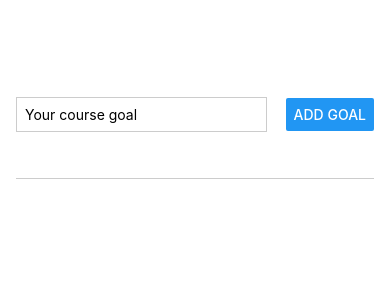
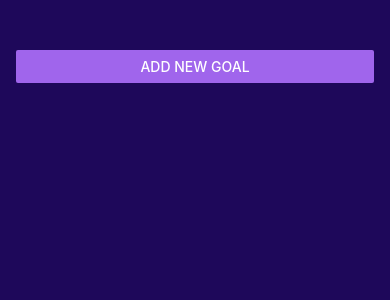
Before and after one commit to deevarzariu/React-Native-Typescript, a React Native app: screen / in a window 390 px wide. Shown: the top 300 px of the page. Built offline with nearby package versions, Linux system fonts and the light colour scheme.

Commit message:
Layout and appearance improvements

```diff
--- a/App.tsx
+++ b/App.tsx
@@ -1,17 +1,26 @@
 import { useState } from "react";
-import { StyleSheet, View, FlatList } from "react-native";
+import { StyleSheet, View, Button, FlatList } from "react-native";
+import { StatusBar } from "expo-status-bar";
+
 import GoalInput from "./components/GoalInput";
 import GoalItem from "./components/GoalItem";
+
 import Goal from "./interfaces/Goal";
 
 export default function App() {
   const [courseGoals, setCourseGoals] = useState<Goal[]>([]);
+  const [modalIsVisible, setModalIsVisible] = useState(false);
+
+  function toggleModalVisibility() {
+    setModalIsVisible((currentModalIsVisible) => !currentModalIsVisible);
+  }
 
   function addGoalHandler(enteredGoal: string) {
     setCourseGoals((currentGoals) => [
       ...currentGoals,
       { text: enteredGoal, id: Math.random().toString() },
     ]);
+    toggleModalVisibility();
   }
 
   function deleteGoalHandler(id: string) {
@@ -21,8 +30,19 @@
   }
 
   return (
+    <>
+      <StatusBar style="light" />
       <View style={styles.appContainer}>
-      <GoalInput onAddGoal={addGoalHandler} />
+        <Button
+          title="Add New Goal"
+          color="#a065ec"
+          onPress={toggleModalVisibility}
+        />
+        <GoalInput
+          visible={modalIsVisible}
+          onAddGoal={addGoalHandler}
+          onCancel={toggleModalVisibility}
+        />
         <View style={styles.goalsContainer}>
           <FlatList
             data={courseGoals}
@@ -34,6 +54,7 @@
           />
         </View>
       </View>
+    </>
   );
 }
 
@@ -42,6 +63,7 @@
     flex: 1,
     paddingTop: 50,
     paddingHorizontal: 16,
+    backgroundColor: "#1e085a",
   },
   goalsContainer: {
     flex: 5,
--- a/components/GoalInput.tsx
+++ b/components/GoalInput.tsx
@@ -1,11 +1,20 @@
 import { useState } from "react";
-import { Button, StyleSheet, TextInput, View } from "react-native";
+import {
+  Button,
+  Image,
+  Modal,
+  StyleSheet,
+  TextInput,
+  View,
+} from "react-native";
 
 interface GoalInputProps {
+  visible: boolean;
   onAddGoal: (goal: string) => void;
+  onCancel: () => void;
 }
 
-function GoalInput({ onAddGoal }: GoalInputProps) {
+function GoalInput({ visible, onAddGoal, onCancel }: GoalInputProps) {
   const [enteredGoal, setEnteredGoal] = useState("");
 
   function goalInputHandler(enteredText: string) {
@@ -18,34 +27,60 @@
   }
 
   return (
+    <Modal visible={visible} animationType="slide">
       <View style={styles.inputContainer}>
+        <Image
+          source={require("../assets/images/goal.png")}
+          style={styles.image}
+        />
         <TextInput
           value={enteredGoal}
           onChangeText={goalInputHandler}
           placeholder="Your course goal"
           style={styles.textInput}
         />
-      <Button title="Add Goal" onPress={addGoalHandler} />
+        <View style={styles.buttonContainer}>
+          <View style={styles.button}>
+            <Button title="Cancel" onPress={onCancel} color="#f31282" />
           </View>
+          <View style={styles.button}>
+            <Button title="Add Goal" onPress={addGoalHandler} color="#b180f0" />
+          </View>
+        </View>
+      </View>
+    </Modal>
   );
 }
 
 const styles = StyleSheet.create({
   inputContainer: {
     flex: 1,
-    flexDirection: "row",
-    justifyContent: "space-between",
+    justifyContent: "center",
     alignItems: "center",
-    marginBottom: 24,
-    borderBottomWidth: 1,
-    borderBottomColor: "#cccccc",
+    padding: 16,
+    backgroundColor: "#311b6b",
+  },
+  image: {
+    width: 100,
+    height: 100,
+    margin: 20,
   },
   textInput: {
+    width: "100%",
+    padding: 16,
+    backgroundColor: "#e4d0ff",
+    color: "#120438",
+    borderColor: "#e4d0ff",
     borderWidth: 1,
-    borderColor: "#cccccc",
-    width: "70%",
-    marginRight: 8,
-    padding: 8,
+    borderRadius: 6,
+  },
+  buttonContainer: {
+    marginTop: 16,
+    flexDirection: "row",
+  },
+  button: {
+    width: 100,
+    marginHorizontal: 8,
   },
 });
 
--- a/components/GoalItem.tsx
+++ b/components/GoalItem.tsx
@@ -12,6 +12,7 @@
       <Pressable
         onPress={() => onDeleteItem(id)}
         android_ripple={{ color: "#dddddd" }}
+        style={({ pressed }) => pressed && styles.pressedItem}
       >
         <Text style={styles.goalText}>{text}</Text>
       </Pressable>
@@ -25,6 +26,9 @@
     borderRadius: 6,
     backgroundColor: "#5e0acc",
   },
+  pressedItem: {
+    opacity: 0.5,
+  },
   goalText: {
     padding: 8,
     color: "white",
```
Also changed, not shown: assets/images/goal.png (added). Lines whose indentation alone changed are shown as unchanged.
